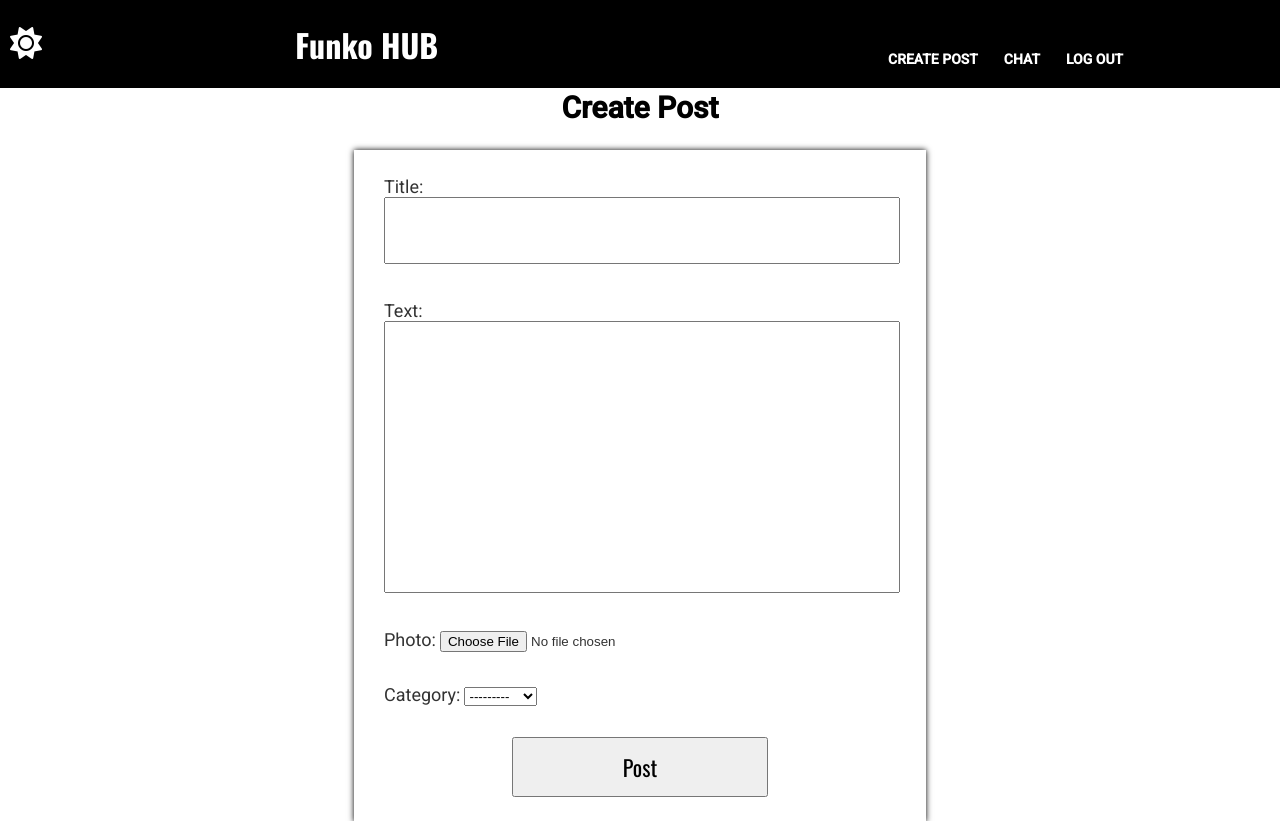
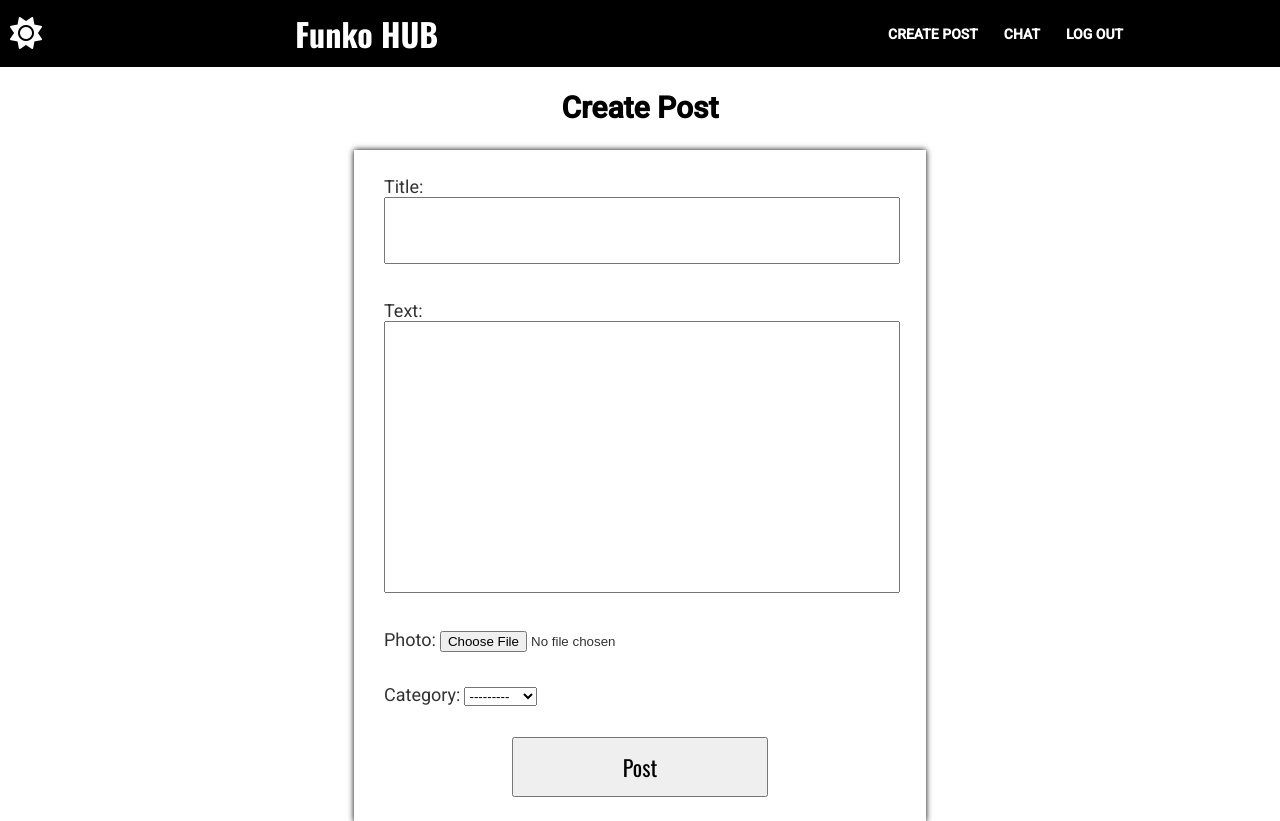
Before and after one commit to CodinApe/RealFunkoHub, a Django app: page /create_post/ in a window 1280 px wide. Shown: the top 821 px of the page. Run offline with Django 4.2, Linux system fonts and the light colour scheme; a user stored in the database is signed in.

Commit message:
Update styles.css

```diff
--- a/main_hub/static/styles.css
+++ b/main_hub/static/styles.css
@@ -721,6 +721,10 @@
         position:relative;
     }
 
+    nav ul li {
+        margin-top: 0px;
+    }
+
 
     #filter_posts_section {
         display:flex;
```
